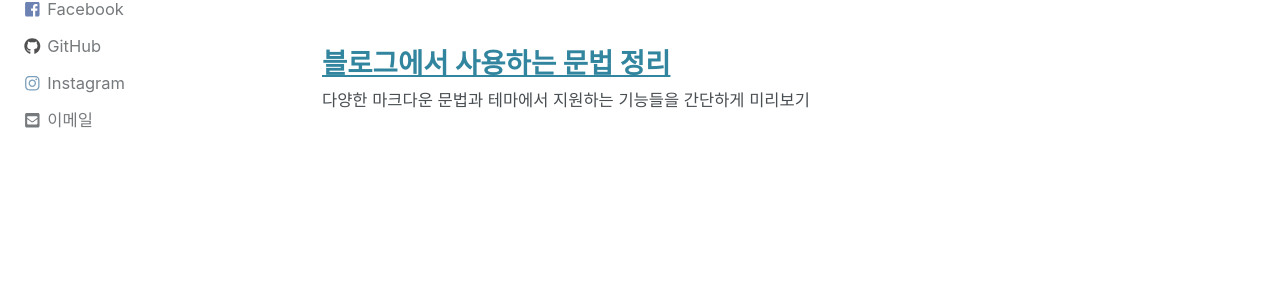
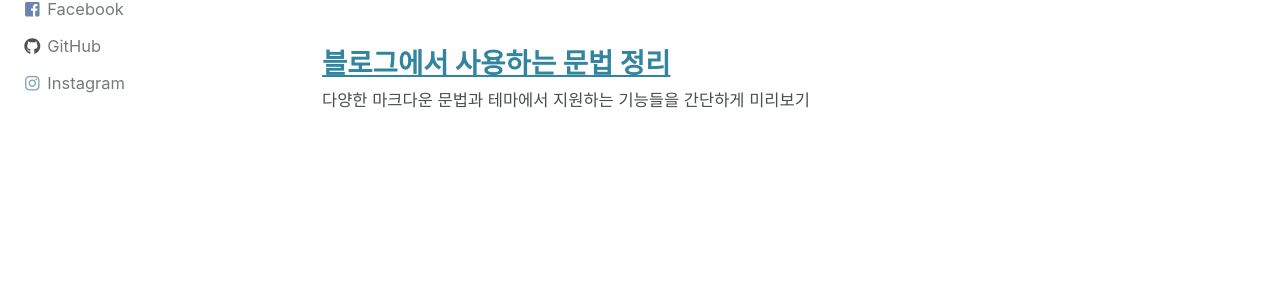
Before and after one commit to youngfromseoul/youngfromseoul.github.io2, a Jekyll site: the page built from index.html, in a window 1280 px wide. Shown: the part 304-606 px from the top of the page. Built offline with Jekyll 4.4.1, drawn with Linux system fonts in a browser that asks for light colours; cached includes are drawn as plain includes; nearby versions of some CDN libraries; the list of posts is cut into pages by our own code.

Commit message:
site update v4

```diff
--- a/_config.yml
+++ b/_config.yml
@@ -98,7 +98,7 @@ author:
   avatar           : # path of avatar image, e.g. "/assets/images/bio-photo.jpg"
   bio              : "개발자로 이직을 위한 일기장."
   location         : "Seoul, Republic of Korea"
-  email            : "youngfromseoul@gmail.com"
+  #email            : "youngfromseoul@gmail.com"
   links:
     - label: "Email"
       icon: "fas fa-fw fa-envelope-square"
```
